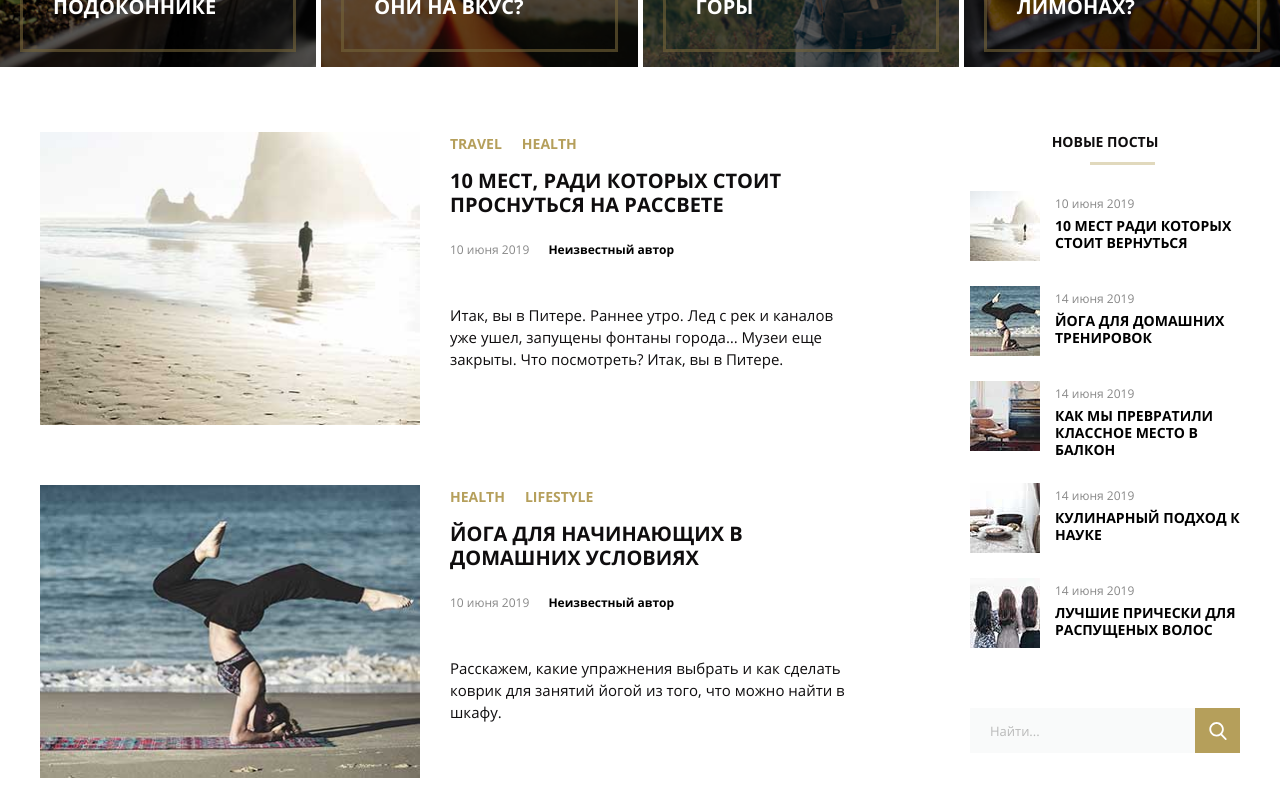
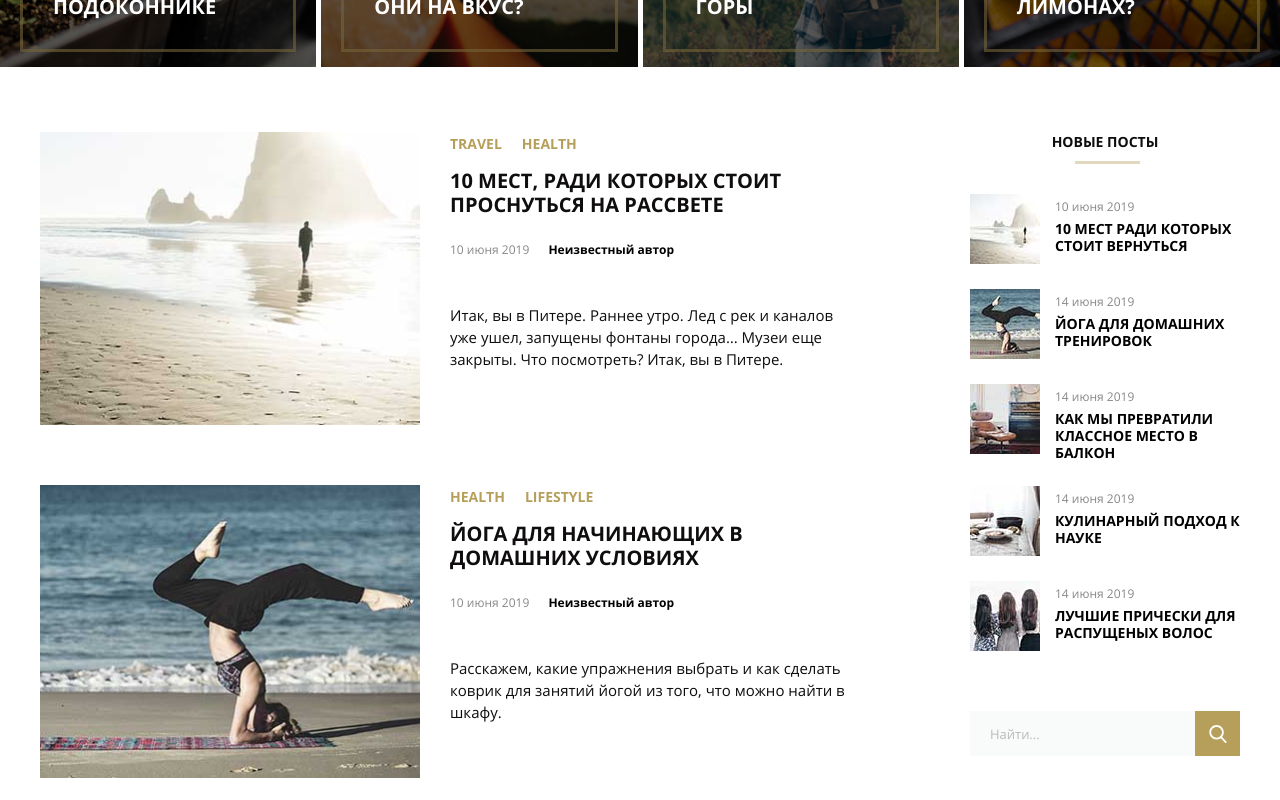
Before and after one commit to PolinaVylizhanina/mq-diplom-vps, a plain HTML site: page index.html in a window 1280 px wide. Shown: the part 980-1780 px from the top of the page. Drawn offline with Linux system fonts and the light colour scheme; files whose address does not match are found by name.

Commit message:
fixed decorative element

```diff
--- a/css/main.css
+++ b/css/main.css
@@ -119,8 +119,7 @@
     z-index: 2;
   }
 
-
- .trends {
+  .trends {
     width: 100%;
   }
 
@@ -351,7 +350,9 @@
 
   .aside-header-new-post {
     margin-bottom: 40px;
-    position: relative;
+    display: flex;
+    justify-content: center;
+    flex-direction: column;
   }
 
   .new-post-caption {
@@ -367,9 +368,9 @@
     width: 65px;
     height: 3px;
     background-color: #e1d9bd;
-    position: absolute;
-    top: 30px;
-    left: 120px;
+    position: relative;
+    top: 10px;
+    left: 105px;
   }
 
   .aside-post-item {
@@ -759,7 +760,7 @@
 
 }
 
-@media (max-width: 640px) and (orientation: portrait) {
+@media (max-width: 640px) and (orientation: portrait) { /*trends for mobile*/
 
   .trends-container {
     flex-wrap: wrap;
```
